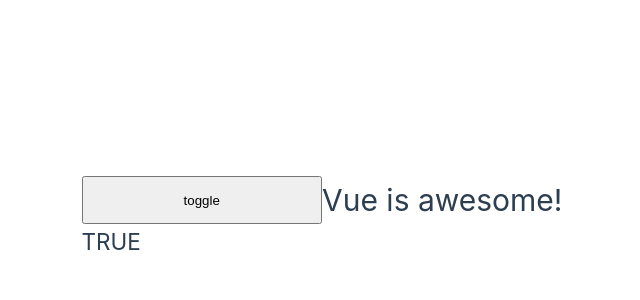
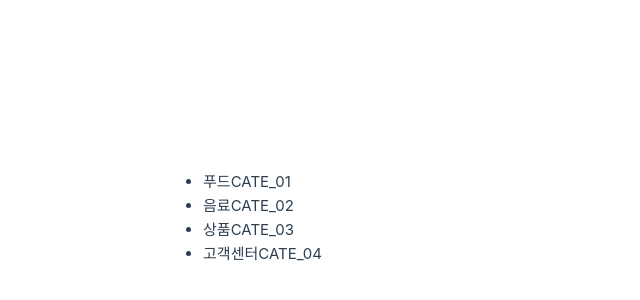
Before and after one commit to parc02-hello-vue/parc02-hello-vue.github.io, a Vue app: page / in a window 1280 px wide. Shown: the part 182-482 px from the top of the page, without its empty margins (318-958 px from the left). Built offline with nearby package versions, Linux system fonts and the light colour scheme.

Commit message:
데이터 import 해오기

```diff
--- a/src/App.vue
+++ b/src/App.vue
@@ -1,30 +1,17 @@
 <script setup>
-import { ref } from 'vue'
+import {ref} from 'vue'
+import category from "@/assets/category.json"
 
-const awesome = ref(true)
-
-console.log(awesome.valie)
-
-function toggleAwesome(v)
-{
-    awesome.value =!v
-}
-
-
-
-function isAwesome()
-{
-    return awesome.value
-}
-
-    </script>
+const categories = ref(category);
+</script>
 
 <template>
-    <button @click ="toggleAwesome(awesome)">toggle</button>
-
-    <h1 v-if ="isAwesome()"> Vue is awesome!</h1>
-    <h1 v-else> Oh no Vue isn't awesome 😭😭😭</h1>
-
-    <h2 v-if="isAwesome()">TRUE</h2>
-    <h2 v-else>FALSE</h2>
-    </template>
+    <div>
+	<ul>
+	    <li v-for="category in categories" :key="category.code">
+		<span>{{ category.name }}</span>
+		<span>{{ category.code }}</span>
+	    </li>
+	</ul>
+    </div>
+</template>
--- /dev/null
+++ b/src/assets/category.json
@@ -0,0 +1,22 @@
+[
+    {
+		"name": "푸드",
+		"image_url": "https://image-server.kr/def/cate-1.jpg",
+		"code": "CATE_01"
+	},
+    {
+		"name": "음료",
+		"image_url": "https://image-server.kr/def/cate-2.jpg",
+		"code": "CATE_02"
+	},
+    {
+		"name": "상품",
+		"image_url": "https://image-server.kr/def/cate-3.jpg",
+		"code": "CATE_03"
+	},
+    {
+		"name": "고객센터",
+		"image_url": "https://image-server.kr/def/cate-4.jpg",
+		"code": "CATE_04"
+	}
+]
```
